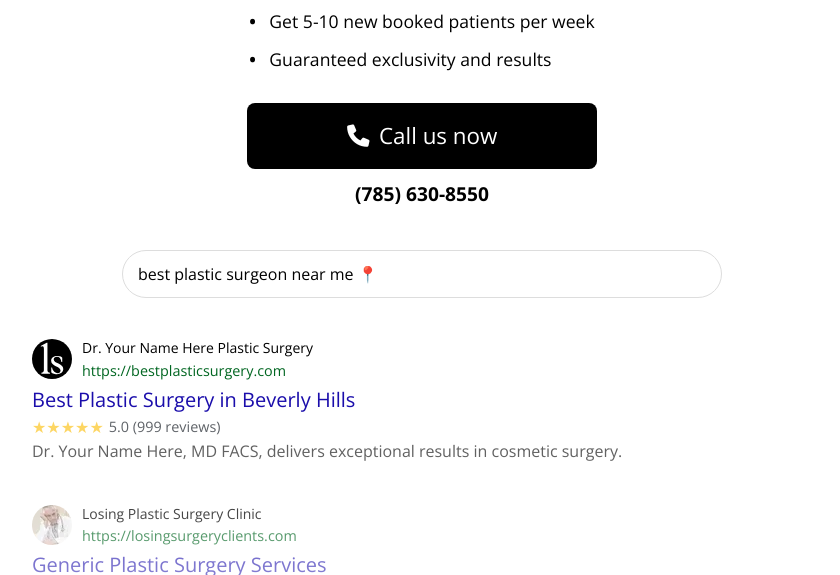
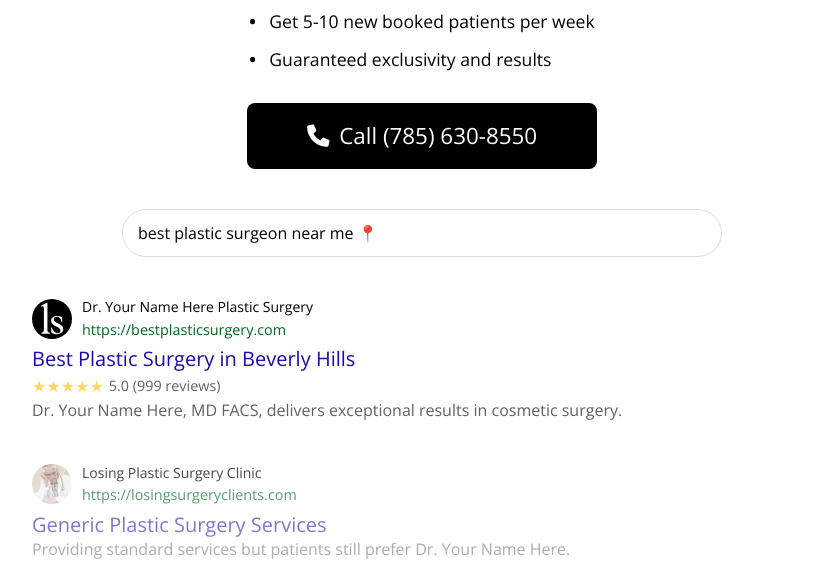
Before and after one commit to dagholmen/dagholmen.github.io, a plain HTML site: page index.html in a window 1280 px wide. Shown: the part 235-810 px from the top of the page, without its empty margins (218-1058 px from the left). Drawn offline with nearby package versions, Linux system fonts and the light colour scheme; a script that the page names is missing.

Commit message:
Update index.html

```diff
--- a/index.html
+++ b/index.html
@@ -103,14 +103,6 @@
 
         .btn-secondary:hover {
             opacity: 0.8;
-        }
-
-        .phone-number {
-            text-align: center;
-            margin-top: 10px; /* Adds spacing between the button and the number */
-            font-size: 1.2rem; /* Adjust the font size as needed */
-            color: #000; /* Adjust the color as needed */
-            font-weight: bold; /* Optional: Makes the number bold */
         }
 
         .button-text-below {
@@ -273,9 +265,8 @@
         </ul>
         <div class="button-container">
             <a href="tel:+17856308550" class="btn-secondary">
-                <i class="fas fa-phone-alt"></i> Call us now
+                <i class="fas fa-phone-alt"></i> Call (785) 630-8550
             </a>
-            <div class="phone-number">(785) 630-8550</div>
         </div>
     </div>
 
@@ -361,7 +352,7 @@
             </ul>
             <div class="button-container">
             <a href="tel:+17856308550" class="btn-secondary">
-                <i class="fas fa-phone-alt"></i> Call us now
+                <i class="fas fa-phone-alt"></i> Call (785) 630-8550
             </a>
         </div>
             <div class="button-text-below">✅ I want to be number #1 and fully booked year round</div>
```
